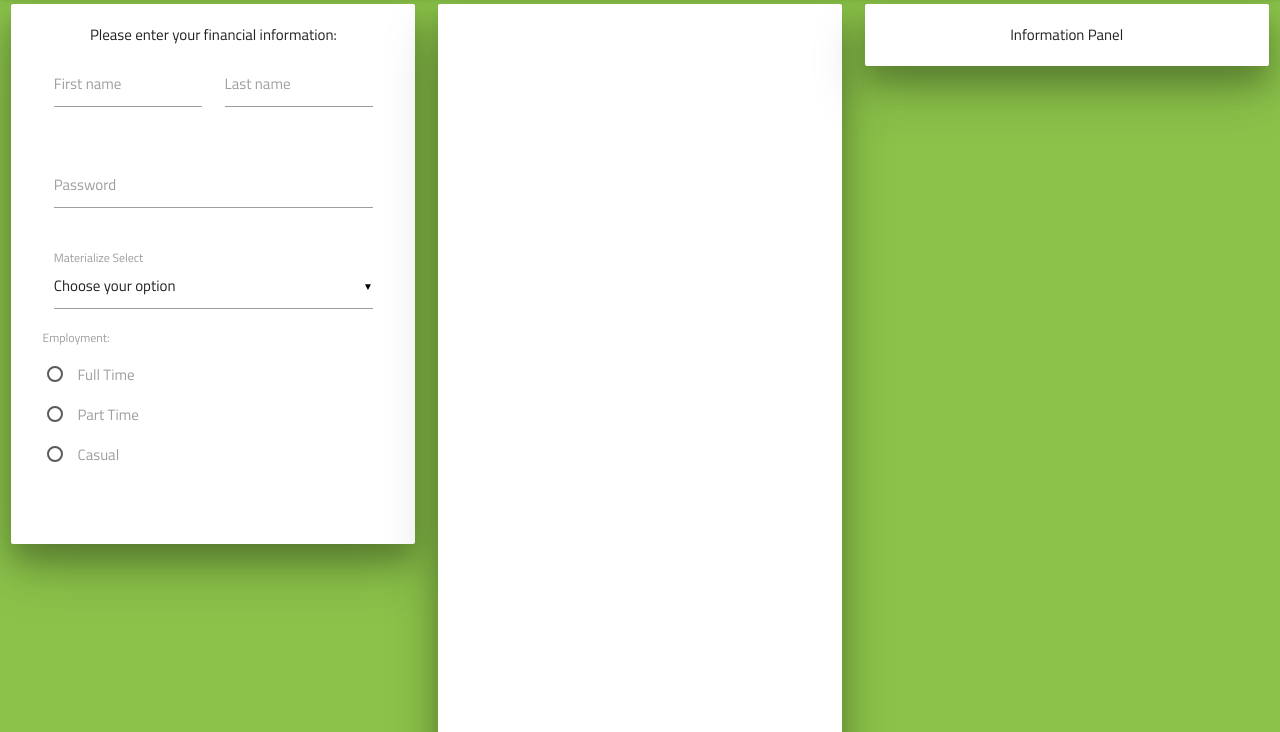
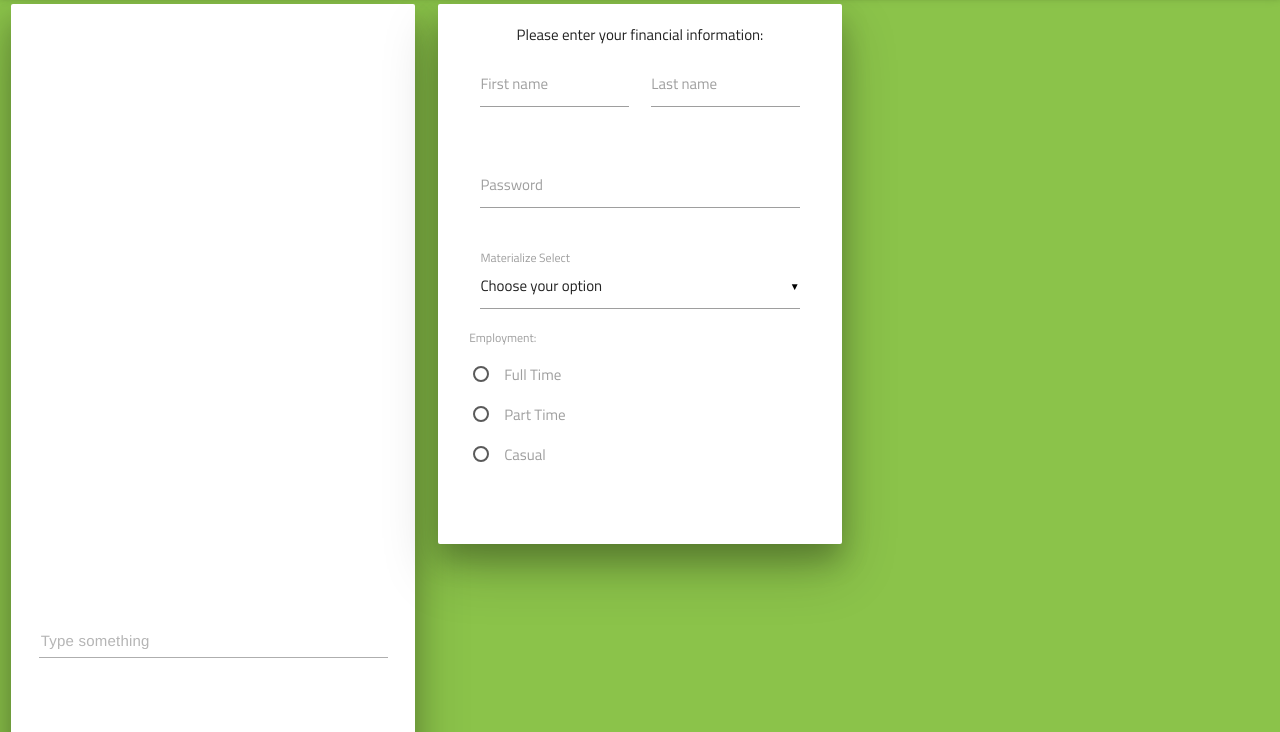
Before and after one commit to saridsa1/Raymond, a website: page public/index.html in a window 1280 px wide. Shown: the part 68-800 px from the top of the page. Drawn offline with nearby package versions, Linux system fonts and the light colour scheme; no server answers.

Commit message:
style changes

```diff
--- a/public/css/style.css
+++ b/public/css/style.css
@@ -67,7 +67,7 @@
   margin: 0.75rem;
   overflow-y: auto;
   overflow-x: hidden;
-  height: calc(100% - 4rem);
+  height: calc(80% - 4rem);
 }
 
 .message-inner {
--- a/public/index.html
+++ b/public/index.html
@@ -19,6 +19,21 @@
 		</div>
 	</nav>
 		<div class="row">
+			<!-- CHATBOT -->
+			<div class="col s4">
+			<div class="card-panel z-depth-4">
+				<div id="chat-column-holder" class="responsive-column content-column">
+	      	<div class="chat-column">
+	        	<div id="scrollingChat"></div>
+	        	<label for="textInput" class="inputOutline">
+	          <input id="textInput" class="input responsive-column"
+	          	placeholder="Type something" type="text"
+	            onkeydown="ConversationPanel.inputKeyDown(event, this)">
+	        	</label>
+	      	</div>
+	    	</div>
+			</div>
+			</div>
 <!-- FORM -->
 			<div class="col s4">
 				<div class="card-panel z-depth-4">
@@ -73,23 +88,10 @@
 				</div>
 			</div>
 <!-- CHATBOT -->
-			<div class="col s4">
-				<div class="card-panel z-depth-4">
-					<div id="chat-column-holder" class="responsive-column content-column">
-      		<div class="chat-column">
-        	<div id="scrollingChat"></div>
-        	<label for="textInput" class="inputOutline">
-          <input id="textInput" class="input responsive-column"
-            placeholder="Type something" type="text"
-            onkeydown="ConversationPanel.inputKeyDown(event, this)">
-        </label>
-      </div>
-    </div>
-				</div>
-			</div>
+
 <!-- INFORMATION PANEL -->
 			<div class="col s4">
-				<div class="card-panel center z-depth-4">Information Panel</div>
+				<!-- <div class="card-panel center z-depth-4">Information Panel</div> -->
 			</div>
 		</div>
 <!-- FOOTER -->
```
